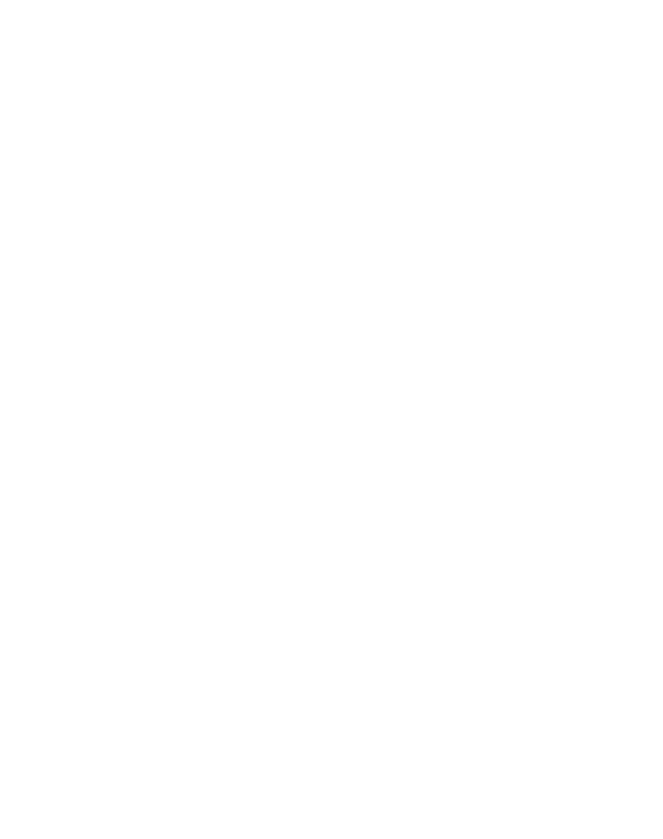
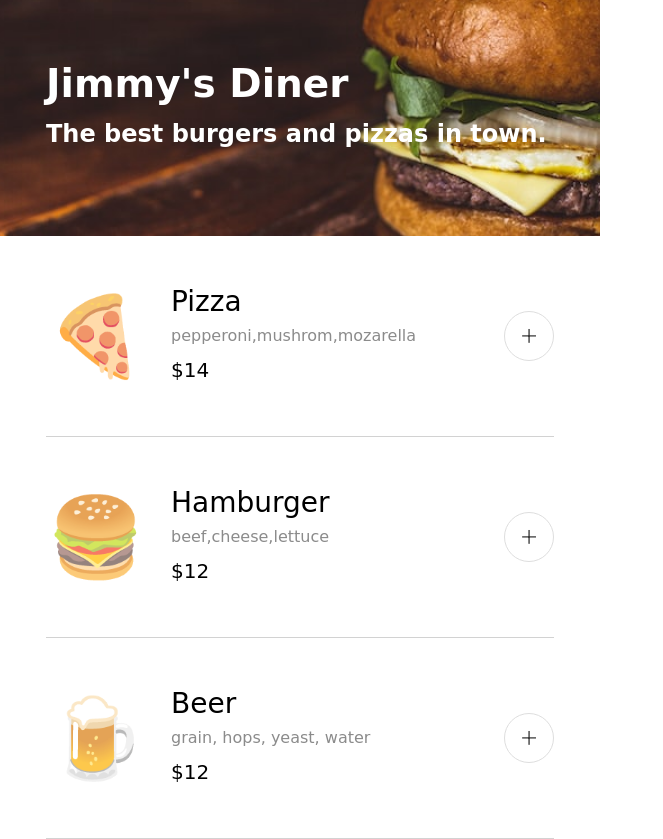
Before and after one commit to redirwin/diner-app, a plain HTML site: page index.html in a window 1280 px wide. Shown: the whole page, without its empty margins (0-663 px from the left). Before the commit the page ends 800 px from the top, so only its background shows below. Drawn offline with nearby package versions, Linux system fonts and the light colour scheme; a web font is replaced by a local one.

Commit message:
Menu display working and styled.

```diff
--- a/data.js
+++ b/data.js
@@ -1,4 +1,4 @@
-const menuArray = [
+export const menuArray = [
     {
         name: "Pizza",
         ingredients: ["pepperoni", "mushrom", "mozarella"],
--- a/index.css
+++ b/index.css
@@ -1,3 +1,111 @@
+* {
+    box-sizing: border-box;
+}
+
+html, body {
+    margin: 0;
+    padding: 0;
+    font-family: 'Smythe', cursive;
+}
+
+/* TYPOGRAPHY */
+
 body {
-    margin: 0;
+    font-size: 16px;
+    font-weight: 400;
+    line-height: 24px;
 }
+
+h1 {
+    font-size: 39px;
+}
+
+h2 {
+    font-size: 24px;
+}
+
+/* LAYOUT */
+
+body {
+    width: 600px;
+}
+
+header, main, footer {
+    width: 600px;
+    padding: 0 46px;
+}
+
+header {
+    padding: 46px 0 70px 46px;
+}
+
+header {
+    color: #fff;
+    background-image: url(/assets/burger-background.jpg);
+    background-position: -50px -160px;
+    background-size: 120%;
+    background-repeat: no-repeat;
+}
+
+.item-container {
+    display: flex;
+    align-items: center;
+    justify-content: flex-start;
+    height: 140px;
+    border-bottom: 1px solid #D2D2D2;
+    padding: 100px 0;
+}
+
+.item-emoji {
+    width: 100px;
+    height: 100px;
+    font-size: 78px;
+    opacity: 0.72;
+    display: flex;
+    justify-content: center;
+    align-items: center;
+}
+
+.item-text-container {
+    margin-left: 25px;
+}
+
+.item-name {
+    font-size: 28px;
+}
+
+.item-ingredients {
+    padding: 10px 0;
+    color: #8B8B8B;
+    line-height: 24px;
+}
+
+.item-price {
+    font-size: 20px;
+    line-height: 24px;
+}
+
+.item-add {
+    border: 1.5px solid #DEDEDE;
+    border-radius: 50%;
+    height: 50px;
+    width: 50px;
+    display: flex;
+    justify-content: center;
+    align-items: center;
+    margin-left: auto;
+}
+
+.item-add>p {
+    font-family: 'Inter', sans-serif;
+    font-size: 32px;
+    line-height: 0;
+    color: #3C3C3C;
+    padding: 0;
+    margin: -3.4px 0 0;
+}
+
+.item-add:hover {
+    background-color: #16DB99;
+    cursor: pointer;
+}
--- a/index.html
+++ b/index.html
@@ -1,8 +1,24 @@
 <html>
-    <head><link rel="stylesheet" href="https://cdnjs.cloudflare.com/ajax/libs/normalize/8.0.1/normalize.css">
-       <link rel="stylesheet" href="index.css">
+    <head>
+        <link rel="stylesheet" href="https://cdnjs.cloudflare.com/ajax/libs/normalize/8.0.1/normalize.css">
+        <link rel="stylesheet" href="index.css">
+        <!-- GOOGLE FONTS -->
+        <link rel="preconnect" href="https://fonts.googleapis.com">
+        <link rel="preconnect" href="https://fonts.gstatic.com" crossorigin>
+        <link href="https://fonts.googleapis.com/css2?family=Smythe&display=swap" rel="stylesheet">
+        <link rel="preconnect" href="https://fonts.googleapis.com">
+        <link rel="preconnect" href="https://fonts.gstatic.com" crossorigin>
+        <link href="https://fonts.googleapis.com/css2?family=Inter:wght@200&display=swap" rel="stylesheet">
     </head>
     <body>
+        <header>
+            <h1>Jimmy's Diner</h1>
+            <h2>The best burgers and pizzas in town.</h2>
+        </header>
+        <main>
+            <section id="menu"></section>
+            <section id="bill"></section>
+        </main>
 	<script src="index.js" type="module"></script>
     </body>
 </html>
--- a/index.js
+++ b/index.js
@@ -0,0 +1,34 @@
+import { menuArray } from "/data.js"
+
+const menuSection = document.getElementById('menu')
+const orderSection = document.getElementById('bill')
+
+function getMenuHtml() {
+    let menuHTML = ""
+    menuArray.forEach(menuItem => {
+        menuHTML += `
+            <div class="item-container">
+                <div class="item-emoji">${menuItem.emoji}</div>
+                <div class="item-text-container">
+                    <div class="item-name">${menuItem.name}</div>
+                    <div class="item-ingredients">${menuItem.ingredients}</div>
+                    <div class="item-price">$${menuItem.price}</div>
+                </div>
+                <div class="item-add"><p>+</p></div>
+            </div>
+
+        `
+    });
+    return menuHTML
+}
+
+function getBillHtml() {
+    console.log("building bill")
+}
+
+function render() {
+    menuSection.innerHTML = getMenuHtml()
+    orderSection.innerHtml = getBillHtml()
+}
+
+render();
```
Also changed, not shown: assets/burger-background.jpg (added).
